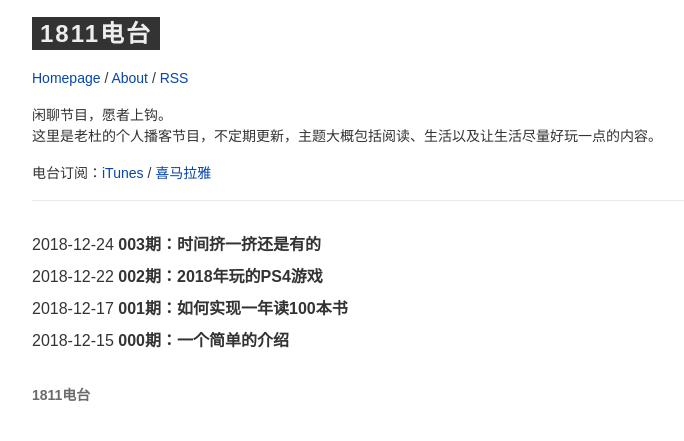
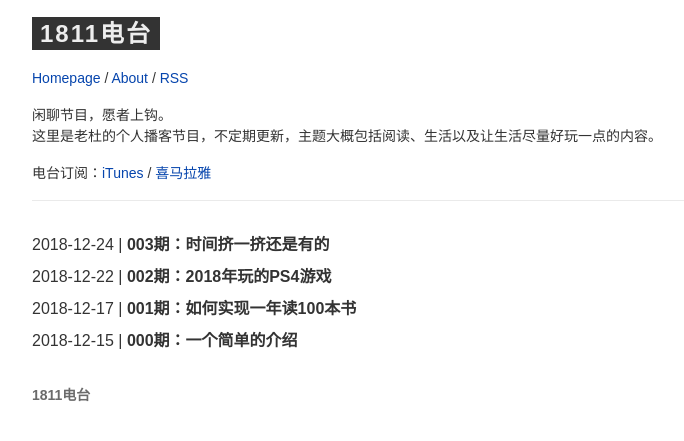
Before and after one commit to metaldudu/radio, a Jekyll site: the page built from index.html, in a window 1280 px wide. Shown: the top 441 px of the page, without its empty margins (8-692 px from the left). Built offline with Jekyll 4.4.1, drawn with Linux system fonts in a browser that asks for light colours; some web fonts are replaced.

Commit message:
“updateradio”

```diff
--- a/index.html
+++ b/index.html
@@ -11,7 +11,7 @@ layout: default
 		<ul class="post-list">
 			{% for post in site.posts %}
 			<li>
-				{{ post.date | date: "%Y-%m-%d" }} <a href="{{ post.url | prepend: site.baseurl }}">{{ post.title }}</a> <time datetime="{{ post.date | date_to_xmlschema }}"></time>
+				{{ post.date | date: "%Y-%m-%d" }} | <a href="{{ post.url | prepend: site.baseurl }}">{{ post.title }}</a> <time datetime="{{ post.date | date_to_xmlschema }}"></time>
 			</li>
 			{% endfor %}
 		</ul>
```
